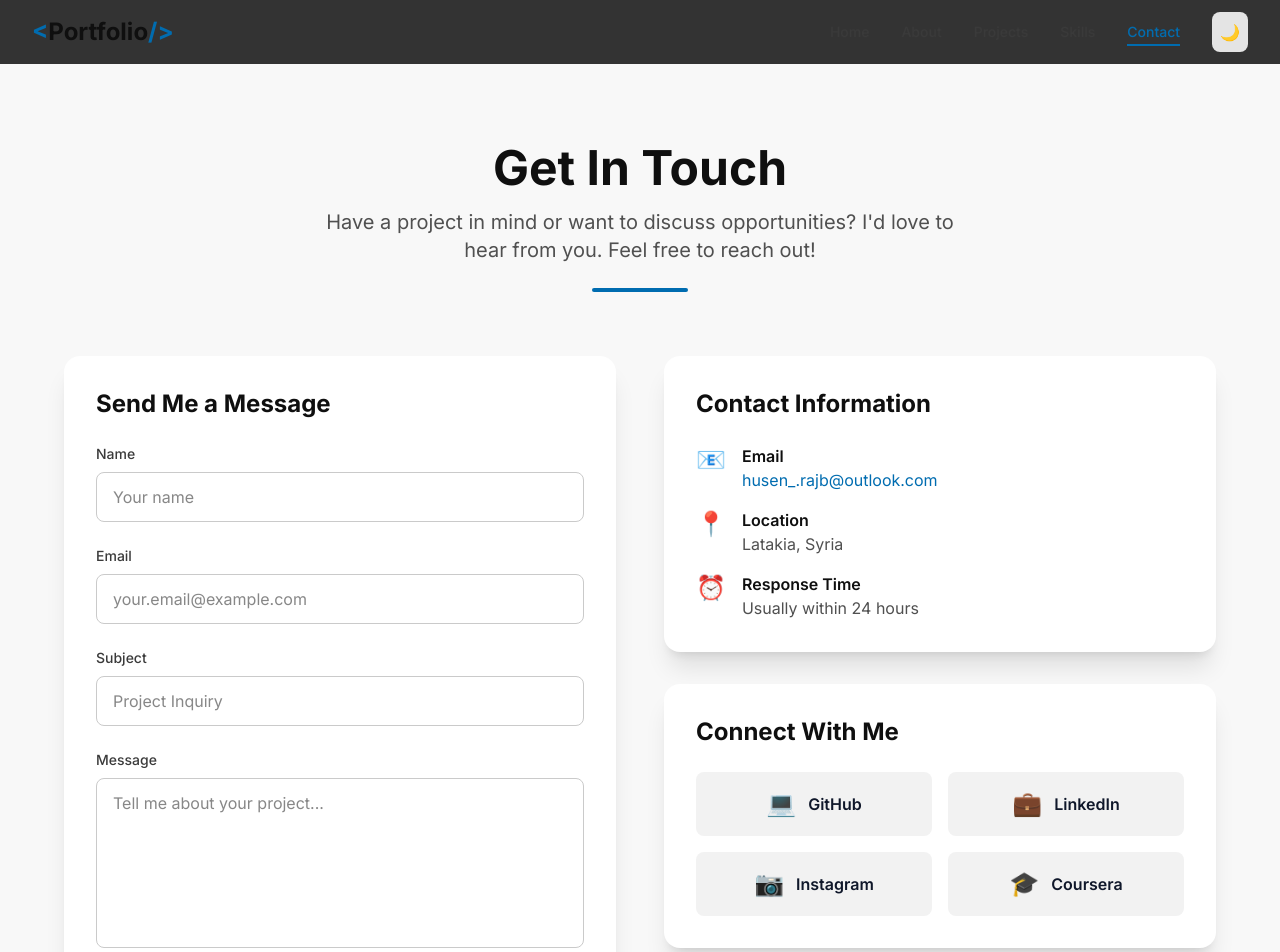
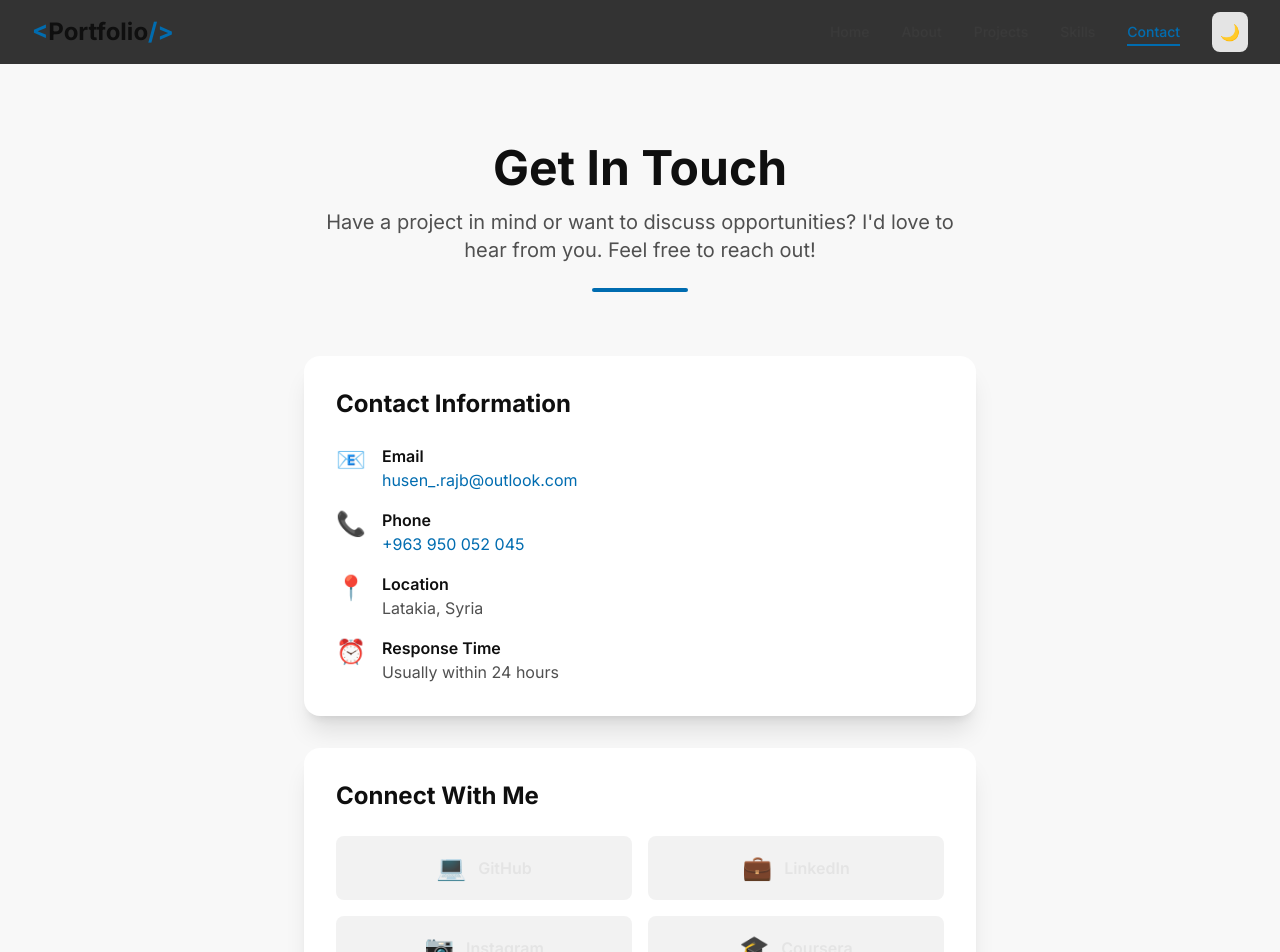
Before and after one commit to frbhusen/Portfolio, a Next.js app: page /contact in a window 1280 px wide. Shown: the top 952 px of the page. Built offline with nearby package versions, Linux system fonts and the light colour scheme.

Commit message:
Edited contacts and profile.json

```diff
--- a/src/app/contact/page.tsx
+++ b/src/app/contact/page.tsx
@@ -1,40 +1,17 @@
 'use client';
 
 import { useState } from 'react';
-import { motion } from 'framer-motion';
+import { color, motion } from 'framer-motion';
 import profileData from '@/data/profile.json';
 
 export default function ContactPage() {
   const { personalInfo, socialLinks } = profileData;
-  const [formData, setFormData] = useState({
-    name: '',
-    email: '',
-    subject: '',
-    message: '',
-  });
-  const [status, setStatus] = useState<'idle' | 'sending' | 'success' | 'error'>('idle');
-
-  const handleSubmit = async (e: React.FormEvent) => {
-    e.preventDefault();
-    setStatus('sending');
-
-    // Simulate form submission (replace with actual API call)
-    setTimeout(() => {
-      setStatus('success');
-      setFormData({ name: '', email: '', subject: '', message: '' });
-      setTimeout(() => setStatus('idle'), 3000);
-    }, 1500);
-  };
-
-  const handleChange = (e: React.ChangeEvent<HTMLInputElement | HTMLTextAreaElement>) => {
-    setFormData({ ...formData, [e.target.name]: e.target.value });
-  };
 
   const socialIcons = [
-    { name: 'GitHub', url: socialLinks.github, icon: '💻', color: 'hover:bg-gray-700' },
+    { name: 'GitHub', url: socialLinks.github, icon: '💻', color: 'hover:bg-gray-700'},
     { name: 'LinkedIn', url: socialLinks.linkedin, icon: '💼', color: 'hover:bg-blue-700' },
     { name: 'Instagram', url: socialLinks.instagram, icon: '📷', color: 'hover:bg-pink-700' },
-    { name: 'Coursera', url: socialLinks.coursera, icon: '🎓', color: 'hover:bg-blue-500' },
+    { name: 'Coursera', url: socialLinks.coursera, icon: '🎓', color: 'hover:bg-blue-500'},
   ];
 
   return (
@@ -57,98 +34,14 @@ export default function ContactPage() {
           <div className="w-24 h-1 bg-primary-600 mx-auto rounded-full mt-6" />
         </motion.div>
 
-        <div className="grid lg:grid-cols-2 gap-12">
-          {/* Contact Form */}
-          <motion.div
-            initial={{ opacity: 0, x: -20 }}
-            animate={{ opacity: 1, x: 0 }}
-            transition={{ duration: 0.8, delay: 0.2 }}
-            className="bg-white dark:bg-gray-900 rounded-2xl shadow-xl p-8"
-          >
-            <h2 className="text-2xl font-bold text-gray-900 dark:text-white mb-6">
-              Send Me a Message
-            </h2>
-            <form onSubmit={handleSubmit} className="space-y-6">
-              <div>
-                <label htmlFor="name" className="block text-sm font-medium text-gray-700 dark:text-gray-300 mb-2">
-                  Name
-                </label>
-                <input
-                  type="text"
-                  id="name"
-                  name="name"
-                  value={formData.name}
-                  onChange={handleChange}
-                  required
-                  className="w-full px-4 py-3 rounded-lg border border-gray-300 dark:border-gray-700 bg-white dark:bg-gray-800 text-gray-900 dark:text-white focus:ring-2 focus:ring-primary-500 focus:border-transparent transition-all"
-                  placeholder="Your name"
-                />
-              </div>
-
-              <div>
-                <label htmlFor="email" className="block text-sm font-medium text-gray-700 dark:text-gray-300 mb-2">
-                  Email
-                </label>
-                <input
-                  type="email"
-                  id="email"
-                  name="email"
-                  value={formData.email}
-                  onChange={handleChange}
-                  required
-                  className="w-full px-4 py-3 rounded-lg border border-gray-300 dark:border-gray-700 bg-white dark:bg-gray-800 text-gray-900 dark:text-white focus:ring-2 focus:ring-primary-500 focus:border-transparent transition-all"
-                  placeholder="your.email@example.com"
-                />
-              </div>
-
-              <div>
-                <label htmlFor="subject" className="block text-sm font-medium text-gray-700 dark:text-gray-300 mb-2">
-                  Subject
-                </label>
-                <input
-                  type="text"
-                  id="subject"
-                  name="subject"
-                  value={formData.subject}
-                  onChange={handleChange}
-                  required
-                  className="w-full px-4 py-3 rounded-lg border border-gray-300 dark:border-gray-700 bg-white dark:bg-gray-800 text-gray-900 dark:text-white focus:ring-2 focus:ring-primary-500 focus:border-transparent transition-all"
-                  placeholder="Project Inquiry"
-                />
-              </div>
-
-              <div>
-                <label htmlFor="message" className="block text-sm font-medium text-gray-700 dark:text-gray-300 mb-2">
-                  Message
-                </label>
-                <textarea
-                  id="message"
-                  name="message"
-                  value={formData.message}
-                  onChange={handleChange}
-                  required
-                  rows={6}
-                  className="w-full px-4 py-3 rounded-lg border border-gray-300 dark:border-gray-700 bg-white dark:bg-gray-800 text-gray-900 dark:text-white focus:ring-2 focus:ring-primary-500 focus:border-transparent transition-all resize-none"
-                  placeholder="Tell me about your project..."
-                />
-              </div>
-
-              <button
-                type="submit"
-                disabled={status === 'sending'}
-                className="w-full px-6 py-4 bg-primary-600 hover:bg-primary-700 disabled:bg-gray-400 text-white font-semibold rounded-lg shadow-lg hover:shadow-xl transition-all duration-300 transform hover:-translate-y-1 disabled:transform-none disabled:cursor-not-allowed"
-              >
-                {status === 'sending' ? 'Sending...' : status === 'success' ? '✓ Sent!' : 'Send Message'}
-              </button>
-            </form>
-          </motion.div>
+        <div className="grid gap-12 justify-items-center">
 
           {/* Contact Info */}
           <motion.div
             initial={{ opacity: 0, x: 20 }}
             animate={{ opacity: 1, x: 0 }}
             transition={{ duration: 0.8, delay: 0.4 }}
-            className="space-y-8"
+            className="space-y-8 w-full max-w-2xl"
           >
             {/* Contact Details */}
             <div className="bg-white dark:bg-gray-900 rounded-2xl shadow-xl p-8">
@@ -165,6 +58,19 @@ export default function ContactPage() {
                       className="text-primary-600 dark:text-primary-400 hover:underline"
                     >
                       {personalInfo.email}
+                    </a>
+                  </div>
+                </div>
+
+                <div className="flex items-start space-x-4">
+                  <div className="text-2xl">📞</div>
+                  <div>
+                    <h3 className="font-semibold text-gray-900 dark:text-white">Phone</h3>
+                    <a
+                      href={`tel:${personalInfo.phone}`}
+                      className="text-primary-600 dark:text-primary-400 hover:underline"
+                    >
+                      {personalInfo.phone}
                     </a>
                   </div>
                 </div>
@@ -199,7 +105,7 @@ export default function ContactPage() {
                     href={social.url}
                     target="_blank"
                     rel="noopener noreferrer"
-                    className={`flex items-center justify-center space-x-3 p-4 bg-gray-100 dark:bg-gray-800 rounded-lg ${social.color} hover:text-white transition-all duration-300 group`}
+                    className={`flex items-center justify-center space-x-3 p-4 bg-gray-100 dark:bg-gray-800 rounded-lg text-gray-200 ${social.color} hover:text-white transition-all duration-300 group`}
                   >
                     <span className="text-2xl">{social.icon}</span>
                     <span className="font-semibold">{social.name}</span>
--- a/src/data/profile.json
+++ b/src/data/profile.json
@@ -5,6 +5,7 @@
     "tagline": "Building scalable web applications and solving real-world problems",
     "bio": "I am a first-year Informatics Engineering student with a strong focus on full-stack development, AI prompt engineering, and graphics design. I build practical solutions such as e-commerce platforms and educational systems.",
     "email": "husen_.rajb@outlook.com",
+    "phone": "+963 950 052 045",
     "location": "Latakia, Syria",
     "resume": "/resume.pdf",
     "avatar": "/avatar.jpg"
```
